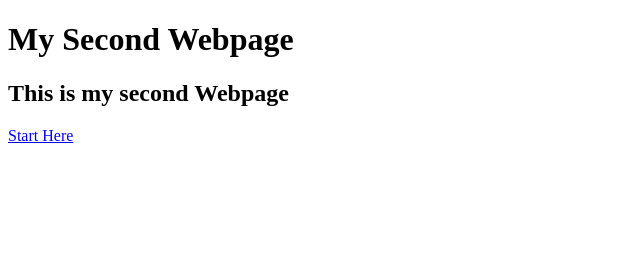
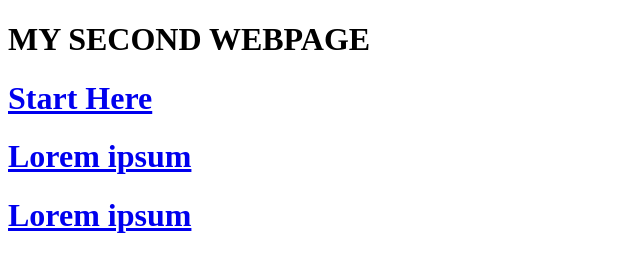
Before and after one commit to mbaumann1227/my-second-webpage, a plain HTML site: page index.html in a window 1280 px wide. Shown: the whole page, without its empty margins (0-640 px from the left). Drawn offline with Linux system fonts and the light colour scheme.

Commit message:
add div box-1 and container, add three blocks, capitalize text for h1, removed h2.

```diff
--- a/index.html
+++ b/index.html
@@ -8,11 +8,23 @@
     My Second Webpage
    </title>
  </head>
- <body>
-   <h1>My Second Webpage</h1>
-   <h2>This is my second Webpage</h2>
-   <p>
-     <a href="blog.html">Start Here</a>
-   </p>
-  </body>
+ <div class="container">
+   <div class="box-1">
+   <body>
+     <h1>MY SECOND WEBPAGE</h1>
+    </body>
+ </div>
+   <div class="block">
+     <h1><a href="blog.html">Start Here</a></h1>
+   </div>
+
+   <div class="block">
+    <h1><a href="#">Lorem ipsum</a></h1>
+  </div>
+
+  <div class="block">
+    <h1><a href="#">Lorem ipsum</a></h1>
+  </div>
+
+   </div>
 </html>
```
